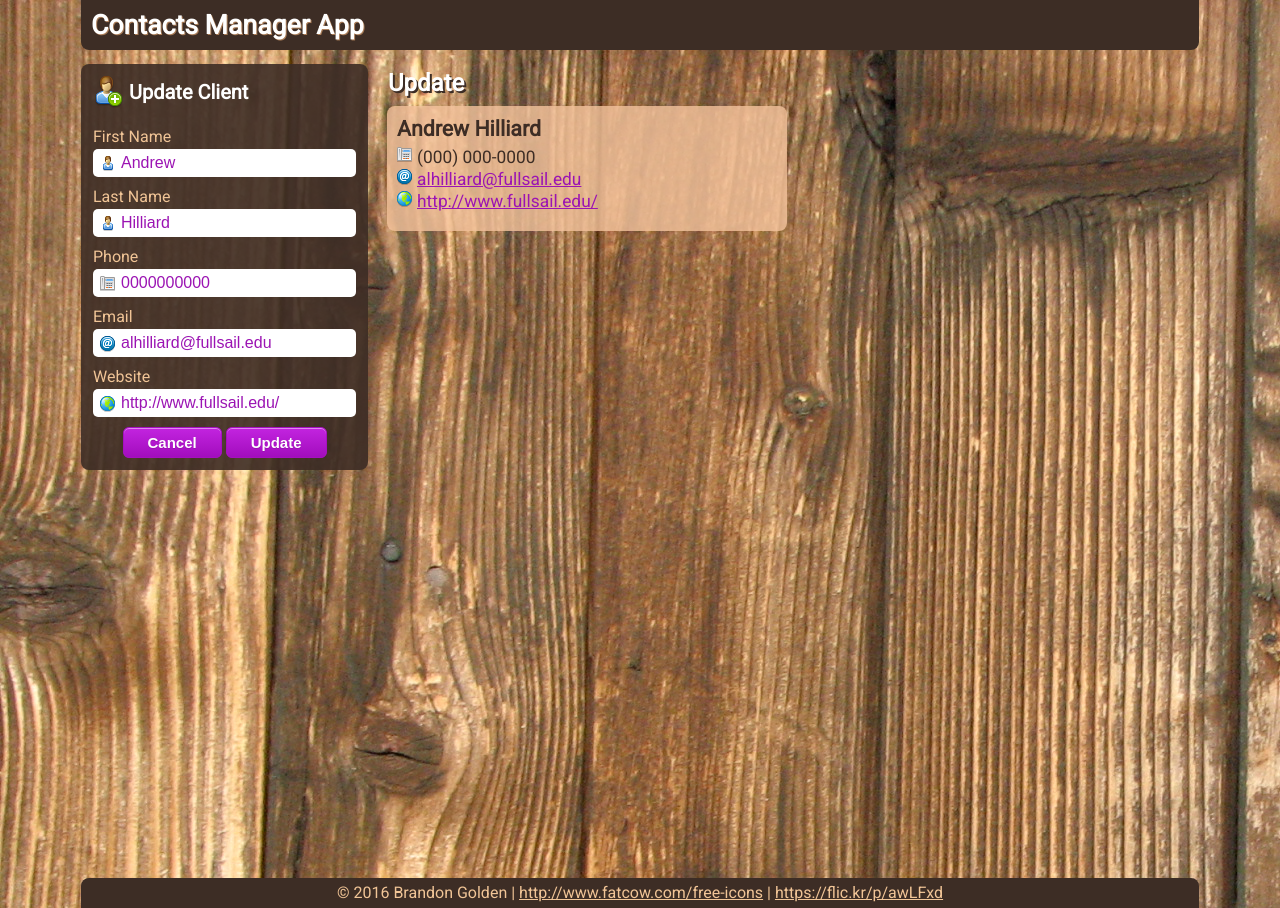
After one commit to brandongolden/SSL, a PHP site: page /UpdateClients.php?id=66 in a window 1280 px wide. The commit adds this page. Run offline with PHP 8.4, Linux system fonts and the light colour scheme; data comes from the database, SQL or seed files in the repository; some libraries are stand-ins or nearby versions.

Commit message:
ContactsManagerApp
ContactsManagerApp

```diff
--- /dev/null
+++ b/ContactsManagerApp/UpdateClients.php
@@ -0,0 +1,160 @@
+<?php
+	// Brandon Golden
+	session_start();
+
+
+	if ($_SERVER['REQUEST_METHOD'] == 'POST') {
+		$clientid = $_POST['clientid'];
+		$firstname = $_POST['firstname'];
+		$lastname = $_POST['lastname'];
+		$phone = $_POST['phone'];
+		$email = $_POST['email'];
+		$website = $_POST['website'];
+
+
+		$validationSuccessful = true;
+
+		if (filter_var($email, FILTER_VALIDATE_EMAIL) === false) {
+			$validationSuccessful = false;
+		}
+
+		if (filter_var($website, FILTER_VALIDATE_URL) === false) {
+			$validationSuccessful = false;
+		}
+
+		$phone = preg_replace('/[^0-9]/', '', $_POST['phone']);
+		if((strlen($phone) === 10) === false) {
+		    //Phone is 10 characters in length (###) ###-####
+		    $validationSuccessful = false;
+		}
+
+		if ($validationSuccessful === false) {
+			$_SESSION["message"] = "Update not successful";
+		}
+
+		if ($validationSuccessful === true) {
+
+			$user = "root";
+			$pass = "root";
+			$dbh = new PDO('mysql:host=localhost;dbname=ssl;port=8889', $user, $pass);
+
+			$stmt = $dbh->prepare("
+			UPDATE clients
+	  	 	SET
+	  	 	firstname = :firstname,
+	       	lastname = :lastname,
+	       	phone = :phone,
+	       	email = :email,
+	       	website = :website
+	 		WHERE
+	 		id = :clientid;
+	 		");
+	 		$stmt->bindParam(':clientid', $clientid);
+			$stmt->bindParam(':firstname', $firstname);
+			$stmt->bindParam(':lastname', $lastname);
+			$stmt->bindParam(':phone', $phone);
+			$stmt->bindParam(':email', $email);
+			$stmt->bindParam(':website', $website);
+			$stmt->execute();
+
+			$_SESSION["message"] = "Update Successful";
+			header('Location: index.php');
+		} else {
+			$_SESSION["message"] = "Update Not Successful";
+		}
+
+	} else {
+
+		$user = "root";
+		$pass = "root";
+		$dbh = new PDO('mysql:host=localhost;dbname=ssl;port=8889', $user, $pass);
+
+		$clientid = $_GET['id'];
+
+		$stmt = $dbh->prepare('SELECT id, firstname, lastname, phone, email, website FROM clients WHERE id = :clientid;');
+		$stmt->bindParam(':clientid', $clientid);
+		$stmt->execute();
+		$result = $stmt->fetchall(PDO::FETCH_ASSOC);
+
+		foreach ($result as $row) {
+			$firstname = $row['firstname'];
+			$lastname = $row['lastname'];
+			$phone = $row['phone'];
+			$email = $row['email'];
+			$website = $row['website'];
+		}
+
+	}
+?>
+
+<!DOCTYPE html>
+<html>
+<head>
+	<meta charset="UTF-8">
+	<title>Update Client</title>
+	<link rel="stylesheet" href="css/main.css">
+	<link href="https://fonts.googleapis.com/css?family=Roboto" rel="stylesheet">
+
+	<script src="https://ajax.googleapis.com/ajax/libs/jquery/3.1.0/jquery.min.js"></script>
+	<script src="js/main.js"></script>
+</head>
+<body>
+	<?php
+		if (isset($_SESSION['message'])) {
+		//echo $_SESSION['message'];
+		//$_SESSION['message'] = null;
+
+		if ($_SESSION['message'] == "Successful" || $_SESSION['message'] == "Delete Successful" || $_SESSION['message'] == "Update Successful" ) {
+			echo '<div class="message" style="background: green;">' . $_SESSION['message'] . '</div>';
+		} else {
+			echo '<div class="message" style="background: red;">' . $_SESSION['message'] . '</div>';
+		}
+		//$_SESSION['message'] = null;
+	}
+
+	?>
+	<div id="h"></div>
+	<div id="container">
+	<h1>Contacts Manager App</h1>
+	<form action="UpdateClients.php" method="POST">
+		<h3>Update Client</h3>
+		<input type="hidden" name="clientid" value="<?php echo $clientid; ?>">
+
+		<label for="firstname">First Name</label><br>
+		<input type="text" name="firstname" value="<?php echo $firstname; ?>" required><br>
+
+		<label for="lastname">Last Name</label><br>
+		<input type="text" name="lastname" value="<?php echo $lastname; ?>" required><br>
+
+		<label for="phone">Phone</label><br>
+		<input type="text" name="phone" value="<?php echo $phone; ?>" required><br>
+
+		<label for="email">Email</label><br>
+		<input type="text" name="email" value="<?php echo $email; ?>" required><br>
+
+		<label for="website">Website</label><br>
+		<input type="text" name="website" value="<?php echo $website; ?>" required><br>
+
+		<div class="formButtons">
+			<a href="index.php" class="myButton">Cancel</a>
+			<input type="submit" value="Update" class="myButton">
+		</div>
+	</form>
+
+	<div id="contactsContainer">
+	<h2>Update</h2>
+	<div class="contact">
+		<div class="contactName"><?php echo $firstname . ' ' . $lastname; ?></div>
+		<div class="contactPhone"><?php echo  "(".substr($phone, 0, 3).") ".substr($phone, 3, 3)."-".substr($phone,6) ; ?></div>
+		<div class="contactEmail"><a href="mailto:<?php echo $email; ?>"><?php echo $email; ?></a></div>
+		<div class="contactWebsite"><a href="<?php echo $website; ?>"><?php echo $website; ?></a></div>
+	</div>
+	</div>
+
+
+	<div id="footer">&copy; 2016 Brandon Golden | <a href="http://www.fatcow.com/free-icons">http://www.fatcow.com/free-icons</a> | <a href="https://flic.kr/p/awLFxd">https://flic.kr/p/awLFxd</a></div>
+
+	</div>
+
+</body>
+</html>
--- /dev/null
+++ b/ContactsManagerApp/css/main.css
@@ -0,0 +1,266 @@
+body {
+	background: url("../img/background.jpg");
+	background-repeat: no-repeat;
+    background-attachment: fixed;
+
+	color: #3D2D25;
+	font-family: 'Roboto', sans-serif;
+	margin: 0;
+}
+
+.contact {
+	width: 380px;
+	border-radius: 8px;
+	margin: 4px;
+	padding: 10px;
+	background: #F4C39D;
+	display: inline-block;
+	float: left;
+	background-color:rgba(244, 195, 157, 0.8);
+}
+
+.contactName {
+	font-size: 16pt;
+	width: 100%;
+	font-weight: bold;
+	margin-bottom: 6px;
+}
+
+.contactPhone, .contactEmail, .contactWebsite {
+	width: 100%;
+	height: 20px;
+	font-size: 13pt;
+	padding-left: 20px;
+	margin-bottom: 2px;
+}
+
+.contactPhone {
+	background: url("../img/telephone.png") no-repeat;
+}
+
+.contactEmail {
+	background: url("../img/contact_email.png") no-repeat;
+}
+
+.contactWebsite {
+	background: url("../img/world.png") no-repeat;
+	margin-bottom: 10px;
+}
+
+.myButton {
+	-moz-box-shadow:inset 0px 1px 0px 0px #e184f3;
+	-webkit-box-shadow:inset 0px 1px 0px 0px #e184f3;
+	box-shadow:inset 0px 1px 0px 0px #e184f3;
+	background:-webkit-gradient(linear, left top, left bottom, color-stop(0.05, #c123de), color-stop(1, #a20dbd));
+	background:-moz-linear-gradient(top, #c123de 5%, #a20dbd 100%);
+	background:-webkit-linear-gradient(top, #c123de 5%, #a20dbd 100%);
+	background:-o-linear-gradient(top, #c123de 5%, #a20dbd 100%);
+	background:-ms-linear-gradient(top, #c123de 5%, #a20dbd 100%);
+	background:linear-gradient(to bottom, #c123de 5%, #a20dbd 100%);
+	filter:progid:DXImageTransform.Microsoft.gradient(startColorstr='#c123de', endColorstr='#a20dbd',GradientType=0);
+	background-color:#c123de;
+	-moz-border-radius:6px;
+	-webkit-border-radius:6px;
+	border-radius:6px;
+	border:1px solid #a511c0;
+	display:inline-block;
+	cursor:pointer;
+	color:#ffffff;
+	font-family:Arial;
+	font-size:15px;
+	font-weight:bold;
+	padding:6px 24px;
+	text-decoration:none;
+	text-shadow:0px 1px 0px #9b14b3;
+}
+.myButton:hover {
+	background:-webkit-gradient(linear, left top, left bottom, color-stop(0.05, #a20dbd), color-stop(1, #c123de));
+	background:-moz-linear-gradient(top, #a20dbd 5%, #c123de 100%);
+	background:-webkit-linear-gradient(top, #a20dbd 5%, #c123de 100%);
+	background:-o-linear-gradient(top, #a20dbd 5%, #c123de 100%);
+	background:-ms-linear-gradient(top, #a20dbd 5%, #c123de 100%);
+	background:linear-gradient(to bottom, #a20dbd 5%, #c123de 100%);
+	filter:progid:DXImageTransform.Microsoft.gradient(startColorstr='#a20dbd', endColorstr='#c123de',GradientType=0);
+	background-color:#a20dbd;
+}
+.myButton:active {
+	position:relative;
+	top:1px;
+}
+
+input[type="text"] {
+	/*width: 260px;*/
+	width: 232px;
+	height: 22px;
+	margin-bottom: 10px;
+	margin-top: 3px;
+	border-radius: 5px;
+	/*border: 2px solid #3D2D25;*/
+	border: none;
+	font-size: 12pt;
+	padding: 3px;
+	color: #9b14b3;
+	background: #fff;
+}
+
+input[name="phone"] {
+	background: #fff url("../img/telephone.png") no-repeat 7px 7px;
+	padding-left: 28px;
+}
+
+input[name="email"] {
+	background: #fff url("../img/contact_email.png") no-repeat 7px 7px;
+	padding-left: 28px;
+}
+
+input[name="website"] {
+	background: #fff url("../img/world.png") no-repeat 7px 7px;
+	padding-left: 28px;
+}
+
+input[name="firstname"], input[name="lastname"] {
+	background: #fff url("../img/user.png") no-repeat 7px 7px;
+	padding-left: 28px;
+}
+
+label {
+	font-size: 12pt;
+}
+
+form {
+	padding: 12px;
+	float: left;
+	margin-right: 12px;
+	background: rgba(61,45,37,.9);
+	color: #F1C597;
+	border-radius: 8px;
+}
+
+h3 {
+	font-size: 15pt;
+	margin: 0 0 15px 0;
+	color: #fff;
+	background: url("../img/user_add.png") no-repeat;
+	padding-left: 36px;
+	padding-top: 4px;
+	height: 32px;
+}
+
+h2 {
+	font-size: 18pt;
+	margin: 0;
+	padding: 5px;
+	border-radius: 8px;
+	color: #fff;
+	text-shadow: 2px 2px #3D2D25;
+}
+
+
+h1 {
+	background-color: #3D2D25;
+	color: #fff;
+	margin: 0 0 14px 0;
+	line-height: 50px;
+	text-shadow: 1px 1px #A87B56;
+	padding-left: 10px;
+	font-size: 20pt;
+	border-bottom-left-radius: 8px;
+	border-bottom-right-radius: 8px;
+	/*border-bottom: 4px solid #9b14b3;*/
+}
+
+#contactsContainer {
+	float: right;
+	width: 816px;
+	min-height: 800px;
+}
+
+#container {
+	width: 1118px;
+	margin: 0 auto;
+	min-height: 750px;
+	margin-bottom: 10px;
+}
+
+
+input[type="submit"] {
+
+	margin: 0 auto;
+}
+
+
+
+.message {
+	width: 100%;
+	padding: 10px;
+	font-size: 15pt;
+	background: #a20dbd;
+	color: #fff;
+	text-align: center;
+}
+
+a {
+	color: #9b14b3;
+}
+
+
+#footer {
+	background: #3D2D25;
+	color: #F1C597;
+	margin: 14px 0 0 0;
+	line-height: 30px;
+	text-align: center;
+	bottom: 0;
+	display: block;
+	float: left;
+	width: 100%;
+	border-top-right-radius: 8px;
+	border-top-left-radius: 8px;
+}
+
+/*
+#h {
+	height: 50px;
+	background: #3D2D25;
+	position: absolute;
+	z-index: -1;
+	border-bottom: 4px solid #9b14b3;
+}*/
+
+.orderbyButton {
+	background: rgba(61,45,37,.6);
+	border-radius: 4px;
+	padding: 8px 15px;
+	text-decoration: none;
+	font-size: 12pt;
+	color: #F1C597;
+	float: right;
+	margin-left: 3px;
+}
+
+.orderbyButton:hover {
+	background: #3D2D25;
+	text-shadow: none;
+}
+
+#footer a {
+	color: #F1C597;
+}
+
+.formButtons {
+	/*border: 1px solid #fff;*/
+	width: 204px;
+	margin: 0 auto;
+}
+
+#viewContainer {
+	float: right;
+	width: 816px;
+	border-radius: 8px;
+	background-color:rgba(244, 195, 157, 0.8);
+	min-height: 700px;
+}
+
+input[name="addClient"] {
+	width: 100%;
+}
--- /dev/null
+++ b/ContactsManagerApp/js/main.js
@@ -0,0 +1,8 @@
+$(document).ready(function(){
+setTimeout(function(){
+$("div.message").fadeOut("slow", function () {
+$("div.message").remove();
+});
+
+}, 2000);
+});
```
Also changed, not shown: ContactsManagerApp/DeleteClients.php (added, +18 -0 lines), ContactsManagerApp/index.php (+105 -16 lines), SSL_2016-07-28.sql (added, +111 -0 lines), ContactsManagerApp/img/background.jpg (added), ContactsManagerApp/img/book_addresses.png (added), ContactsManagerApp/img/contact_email.png (added), ContactsManagerApp/img/telephone.png (added), ContactsManagerApp/img/user.png (added), ContactsManagerApp/img/user_add.png (added), ContactsManagerApp/img/world.png (added).
